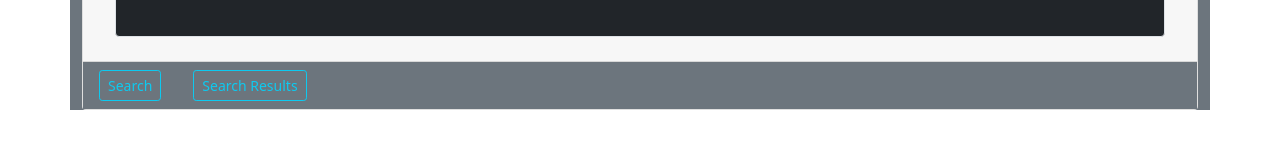
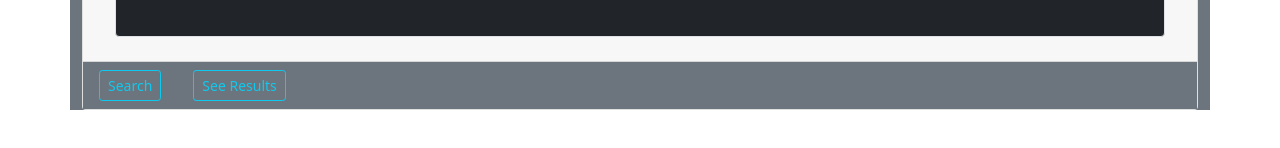
Before and after one commit to Kiru-axis/Github_Search, an Angular app: page / in a window 1280 px wide. Shown: the part 158-306 px from the top of the page. Built offline with nearby package versions, Linux system fonts and the light colour scheme.

Commit message:
Fixing live link erros

```diff
--- a/src/app/app.component.html
+++ b/src/app/app.component.html
@@ -10,7 +10,7 @@
     <div class="collapse navbar-collapse" id="navbarNavAltMarkup">
       <div class="navbar-nav ">
         <a class="btn btn-outline-info btn-sm mx-3" routerLink = "/gitForm" >Search</a>
-        <a class="btn btn-outline-info btn-sm mx-3" routerLink = "/gitResult" >Search Results</a>
+        <a class="btn btn-outline-info btn-sm mx-3" routerLink = "/gitResult" >See Results</a>
       </div>
     </div>
   </nav>
```
